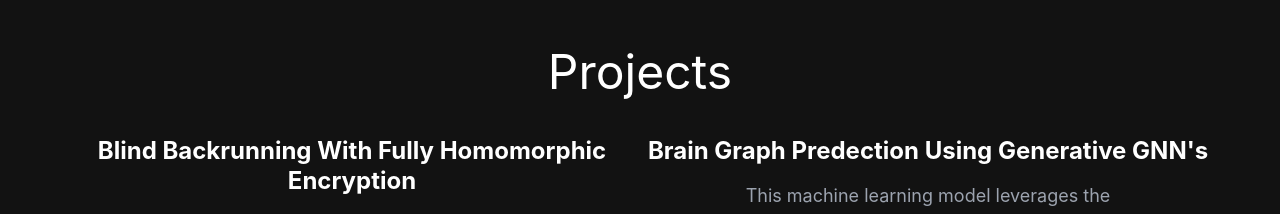
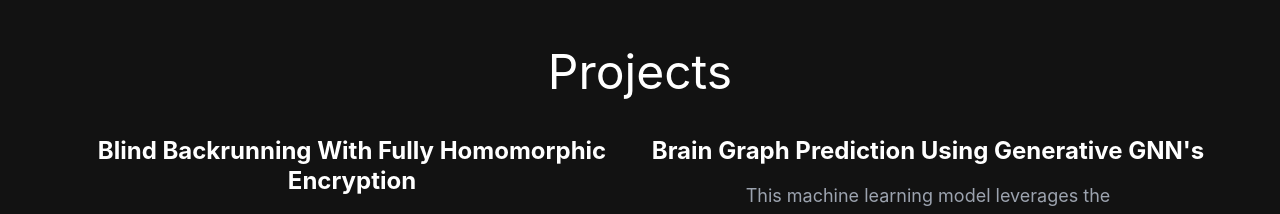
Before and after one commit to MajedAlthonayan/24Portfolio, a Next.js app in the folder 24portfolio/: page / in a window 1280 px wide. Shown: the part 2160-2374 px from the top of the page. Built offline with nearby package versions, Linux system fonts and the light colour scheme.

Commit message:
fixed prediction typo

```diff
--- a/24portfolio/app/page.tsx
+++ b/24portfolio/app/page.tsx
@@ -285,7 +285,7 @@ export default function Home() {
 
 				<div className="space-y-4">
 					<h3 className="text-2xl font-bold leading-tight text-white">
-						Brain Graph Predection Using Generative GNN&apos;s
+						Brain Graph Prediction Using Generative GNN&apos;s
 					</h3>
 					<p className="text-lg max-w-md font-normal text-gray-400 text-center mx-auto">
 						This machine learning model leverages the capabilities of generative
```
